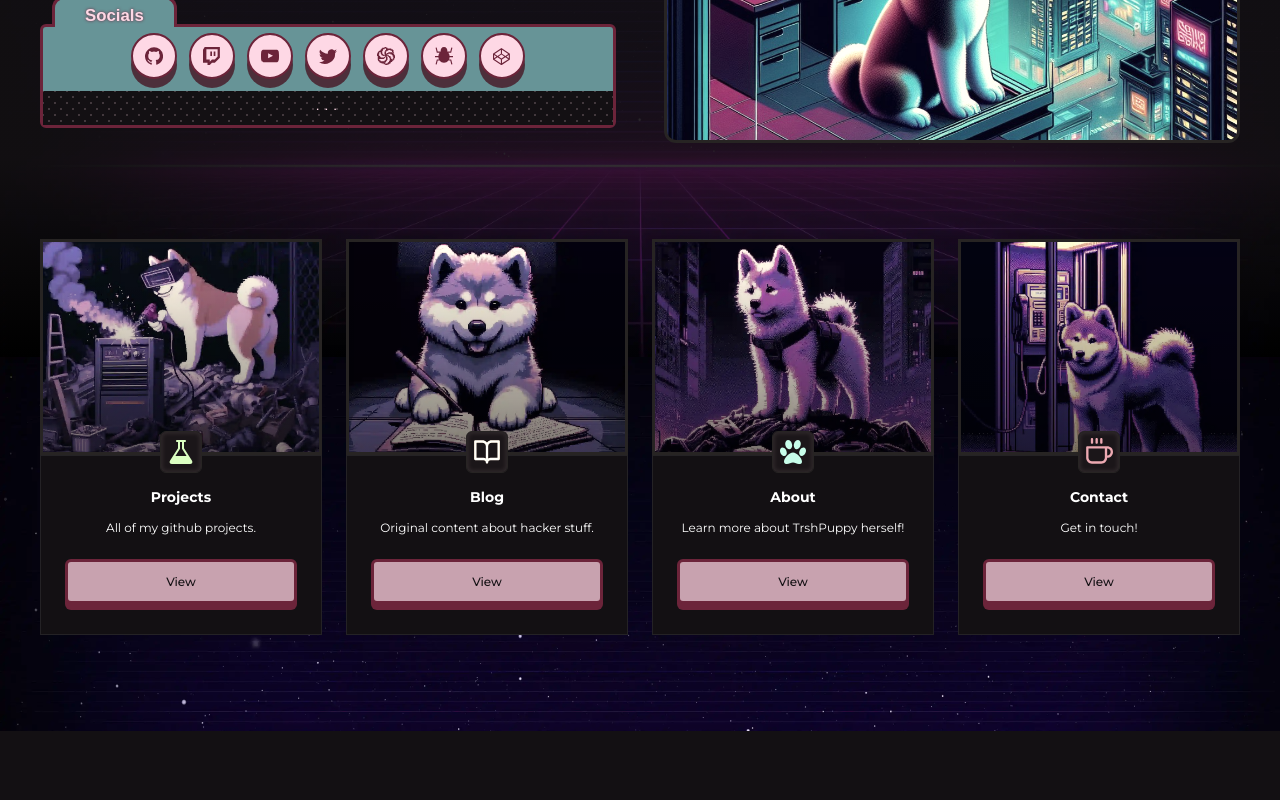
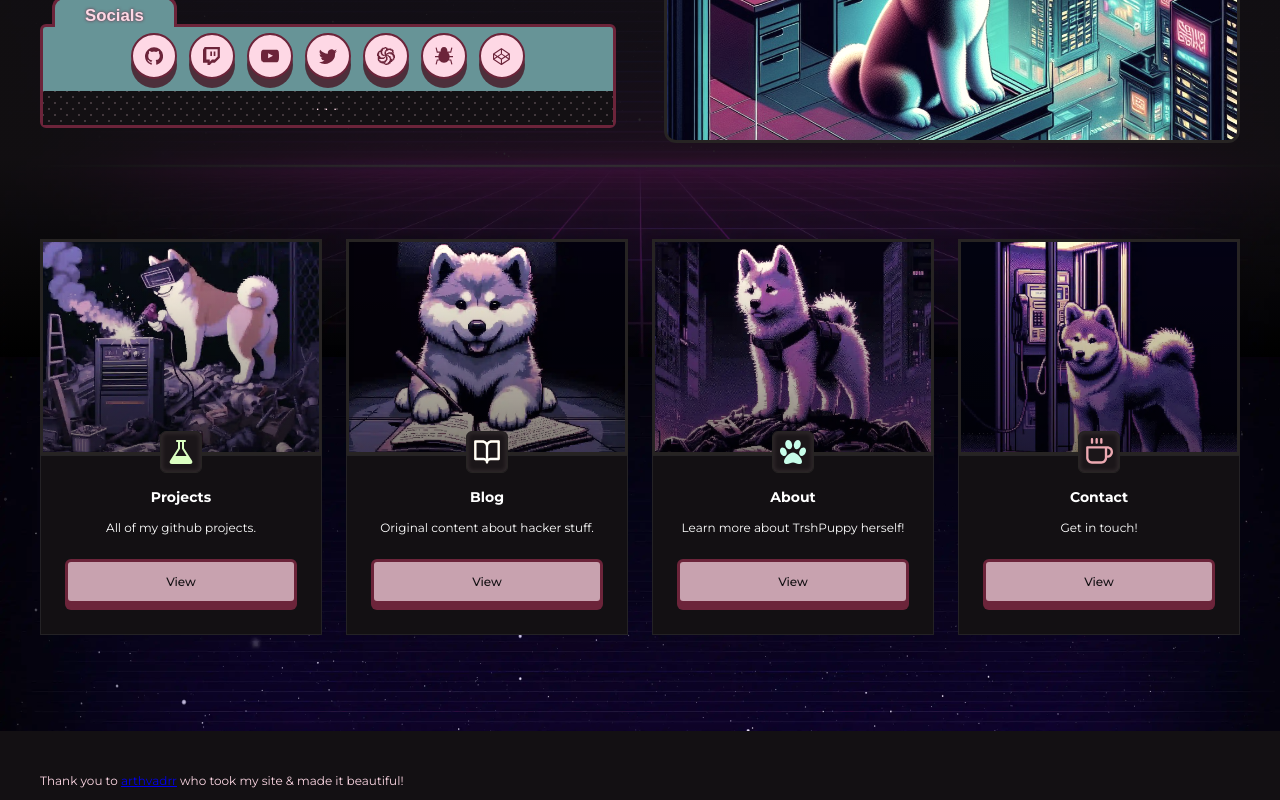
Before and after one commit to TrshPuppy/TrshPuppy.github.io, a React (Vite) app: page / in a window 1280 px wide. Shown: the part 443-1243 px from the top of the page. Before the commit the page ends 1174 px from the top, so only its background shows below. Built offline with nearby package versions, Linux system fonts and the light colour scheme; a web font is replaced by a local one.

Commit message:
add tribute to arth!

```diff
--- a/src/components/Wrapper.jsx
+++ b/src/components/Wrapper.jsx
@@ -7,6 +7,15 @@ const Wrapper = ({ View }) => {
          <main>
             <View />
          </main>
+         <div id="arth-tribute">
+            <p>
+               {'Thank you to '}
+               <a href="https://github.com/arthvadrr" target="_blank" rel="noreferrer">
+                  arthvadrr
+               </a>
+               {' who took my site & made it beautiful!'}
+            </p>
+         </div>
       </div>
    );
 };
--- a/src/styles/site.scss
+++ b/src/styles/site.scss
@@ -72,4 +72,28 @@ html {
          margin-bottom: calc(57px + 2rem);
       }
    }
+
+   #arth-tribute {
+      margin-top: 30px;
+      margin-bottom: 30px;
+      position:absolute;
+      z-index: 1000;
+
+      p {
+         color: $socials_btn;
+         &:hover {
+            color: #8ffff6;
+         }
+      }
+
+      a {
+         cursor: pointer !important;
+         &:visited {
+            color: #8ffff6;
+         }
+         &:hover {
+            color: #ffffff;
+         }
+      }
+   }
 }
```
Also changed, not shown: src/components/SiteBrand.jsx (+6 -6 lines).
